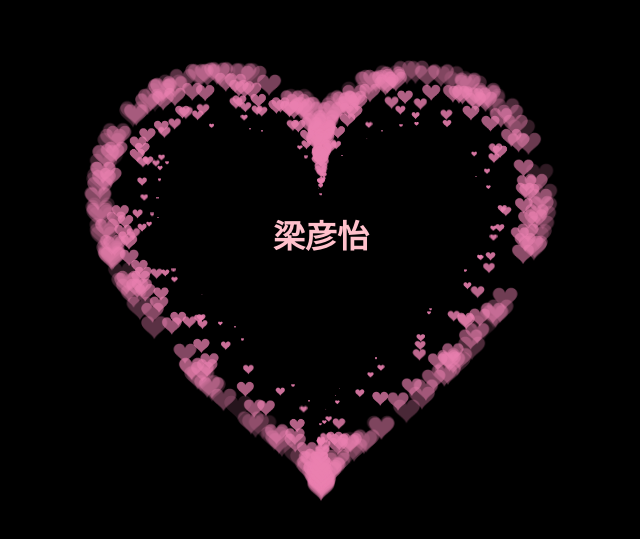
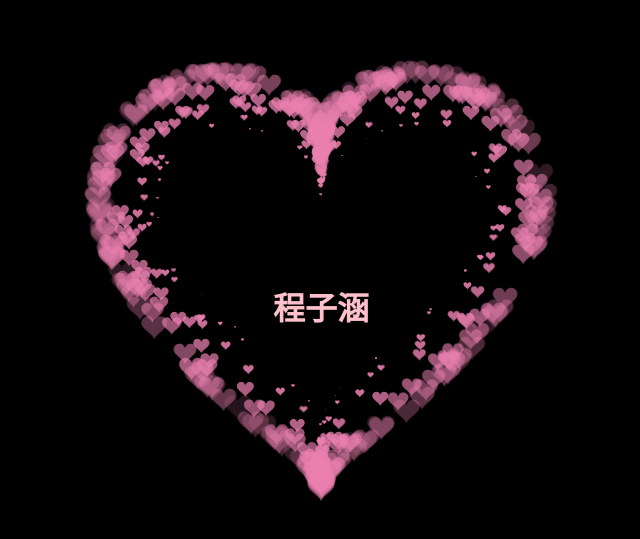
Before and after one commit to Zhengyici/loveliang, a plain HTML site: page index.html in a window 1280 px wide. Shown: the part 123-662 px from the top of the page, without its empty margins (319-959 px from the left). Drawn offline with Linux system fonts and the light colour scheme.

Commit message:
Update index.html

```diff
--- a/index.html
+++ b/index.html
@@ -71,9 +71,9 @@ canvas {
 
 <canvas id="pinkboard" ></canvas>
 
-<div style="position:fixed;top: 40%;left: 50%;margin-left: -50px;margin-top: -50px;z-index: 999;
+<div style="position:fixed;top: 49%;left: 50%;margin-left: -50px;margin-top: -50px;z-index: 999;
 width: 100px;height: 100px;text-align:center;line-height:100px">
-<h1 style="color: pink ; margin-top: 40%; "align="center" >梁彦怡</h1>
+<h1 style="color: pink ; margin-top: 40%; "align="center" >程子涵</h1>
 </div>
 
 
```
